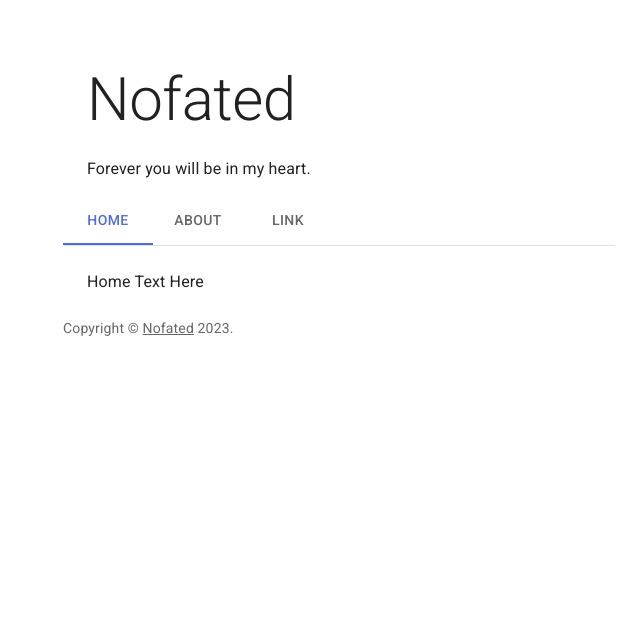
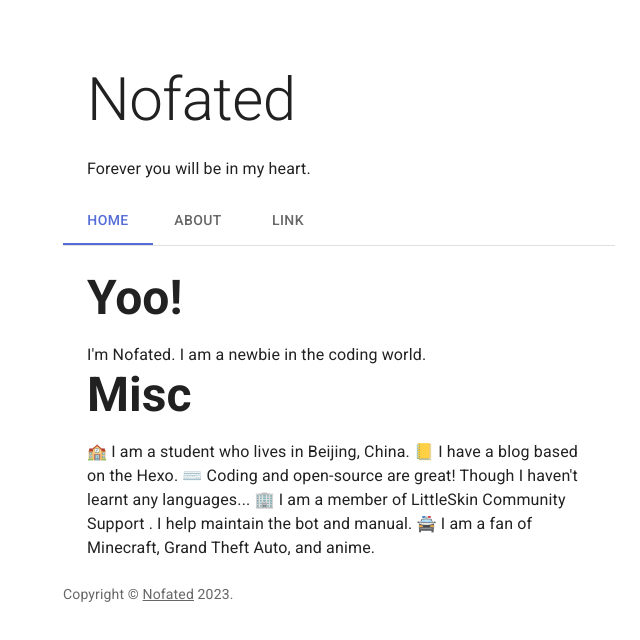
Before and after one commit to Nofated095/nof.moe, a React (Vite) app: page / in a window 1280 px wide. Shown: the top 640 px of the page, without its empty margins (301-941 px from the left). Built offline with nearby package versions, Linux system fonts and the light colour scheme.

Commit message:
Update Tabs.tsx

```diff
--- a/src/Tabs.tsx
+++ b/src/Tabs.tsx
@@ -54,7 +54,22 @@ export default function BasicTabs() {
         </Tabs>
       </Box>
       <TabPanel value={value} index={0}>
-        Home Text Here
+        <Typography variant="h3" component="h3" gutterBottom>
+          <strong>Yoo!</strong>
+        </Typography>
+        <Typography variant="body1">
+        I'm Nofated. I am a newbie in the coding world.
+        </Typography>
+        <Typography variant="h3" component="h3" gutterBottom>
+          <strong>Misc</strong>
+        </Typography>
+        <Typography variant="body1">
+        🏫 I am a student who lives in Beijing, China.
+📒️ I have a blog based on the Hexo.
+⌨️ Coding and open-source are great! Though I haven't learnt any languages...
+🏢 I am a member of LittleSkin Community Support . I help maintain the bot and manual.
+🚔 I am a fan of Minecraft, Grand Theft Auto, and anime.
+        </Typography>
       </TabPanel>
       <TabPanel value={value} index={1}>
         About text here
```
